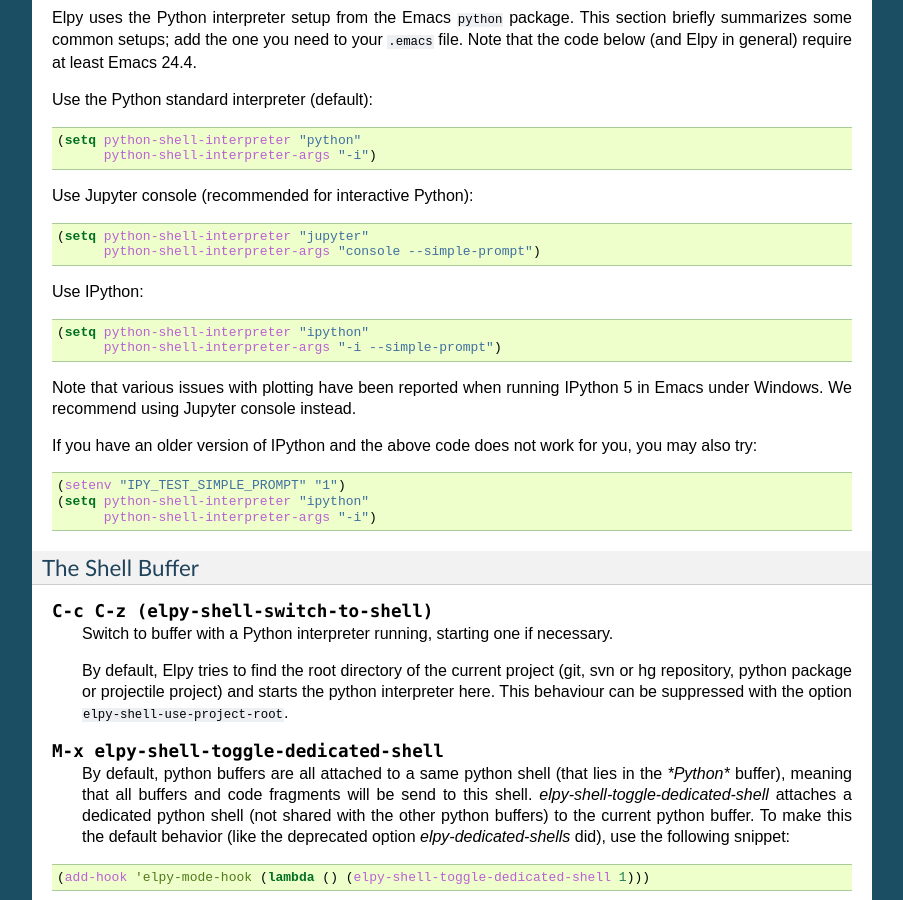
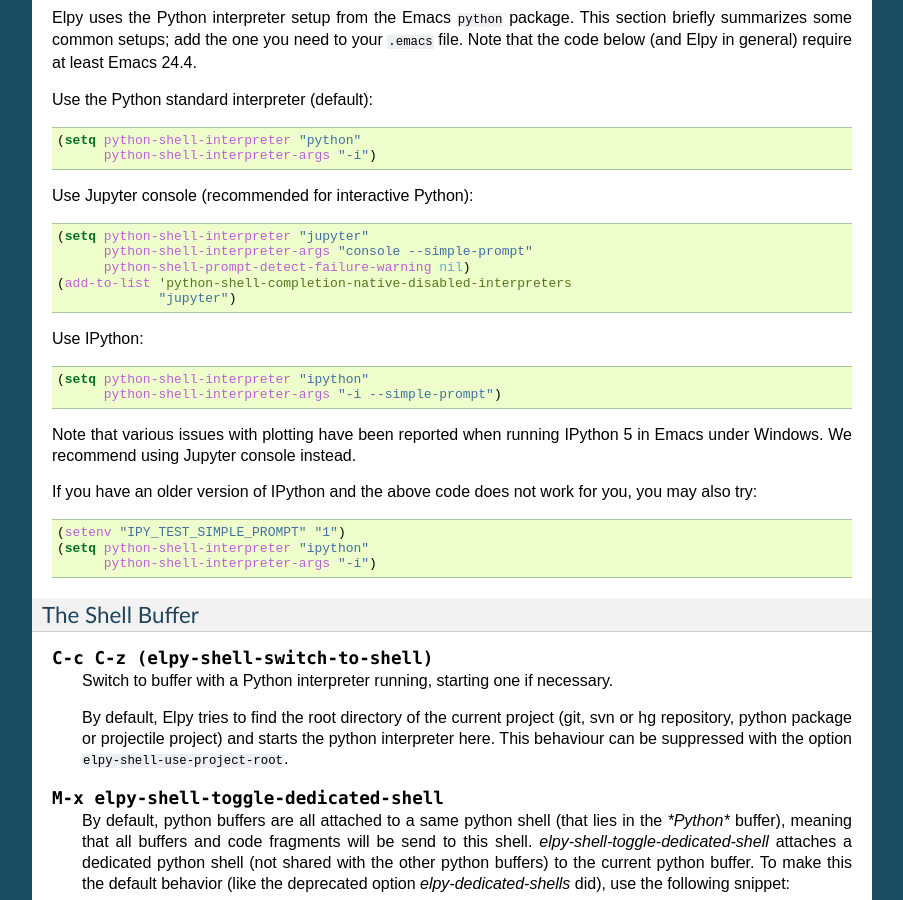
Before and after one commit to jorgenschaefer/elpy, a Sphinx documentation site: the page built from docs/ide.rst, in a window 1280 px wide and 900 px high, scrolled down 2366 px. Shown: the whole window, without its empty margins (198-1101 px from the left). Built offline with Sphinx 7.4.7, drawn with Linux system fonts in a browser that asks for light colours.

Commit message:
Update the documentation regarding using the jupyter console

```diff
--- a/docs/ide.rst
+++ b/docs/ide.rst
@@ -206,7 +206,10 @@
 .. code-block:: cl
 
    (setq python-shell-interpreter "jupyter"
-         python-shell-interpreter-args "console --simple-prompt")
+         python-shell-interpreter-args "console --simple-prompt"
+         python-shell-prompt-detect-failure-warning nil)
+   (add-to-list 'python-shell-completion-native-disabled-interpreters
+                "jupyter")
 
 Use IPython:
 
```
